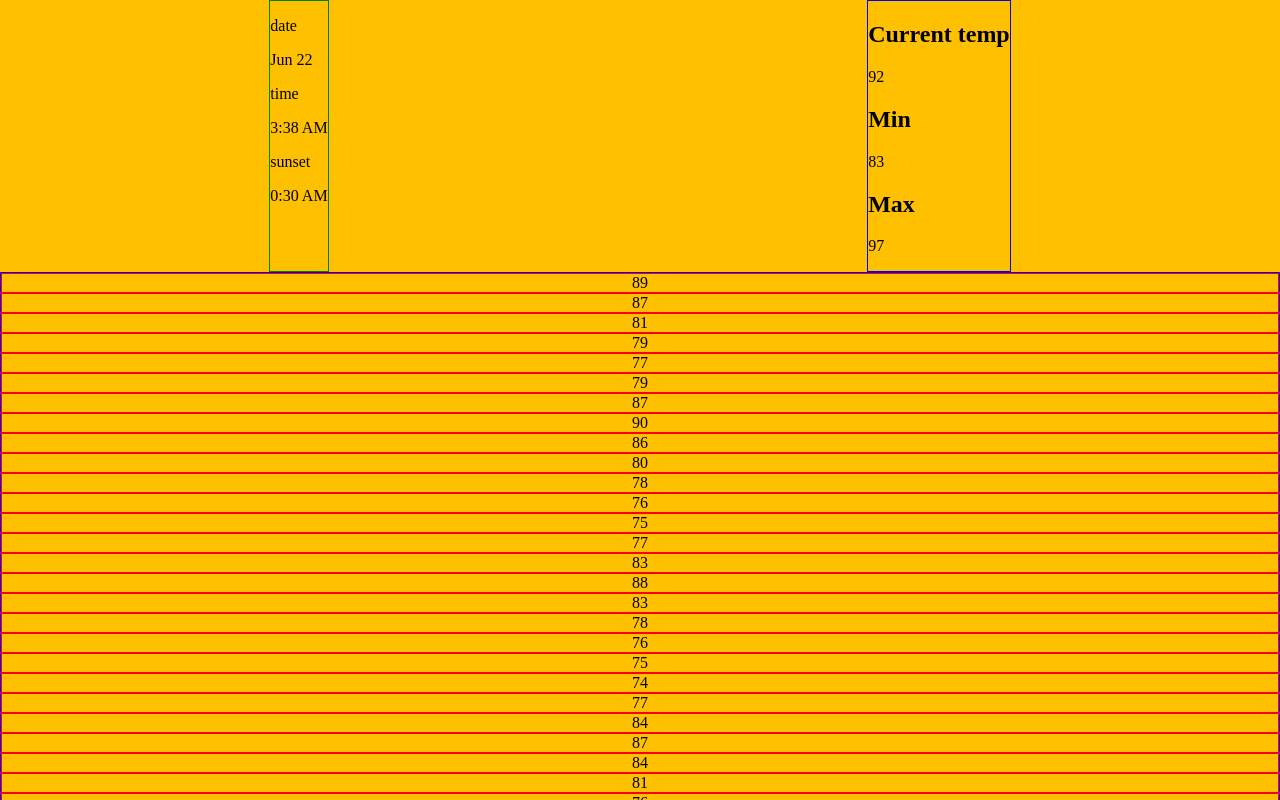
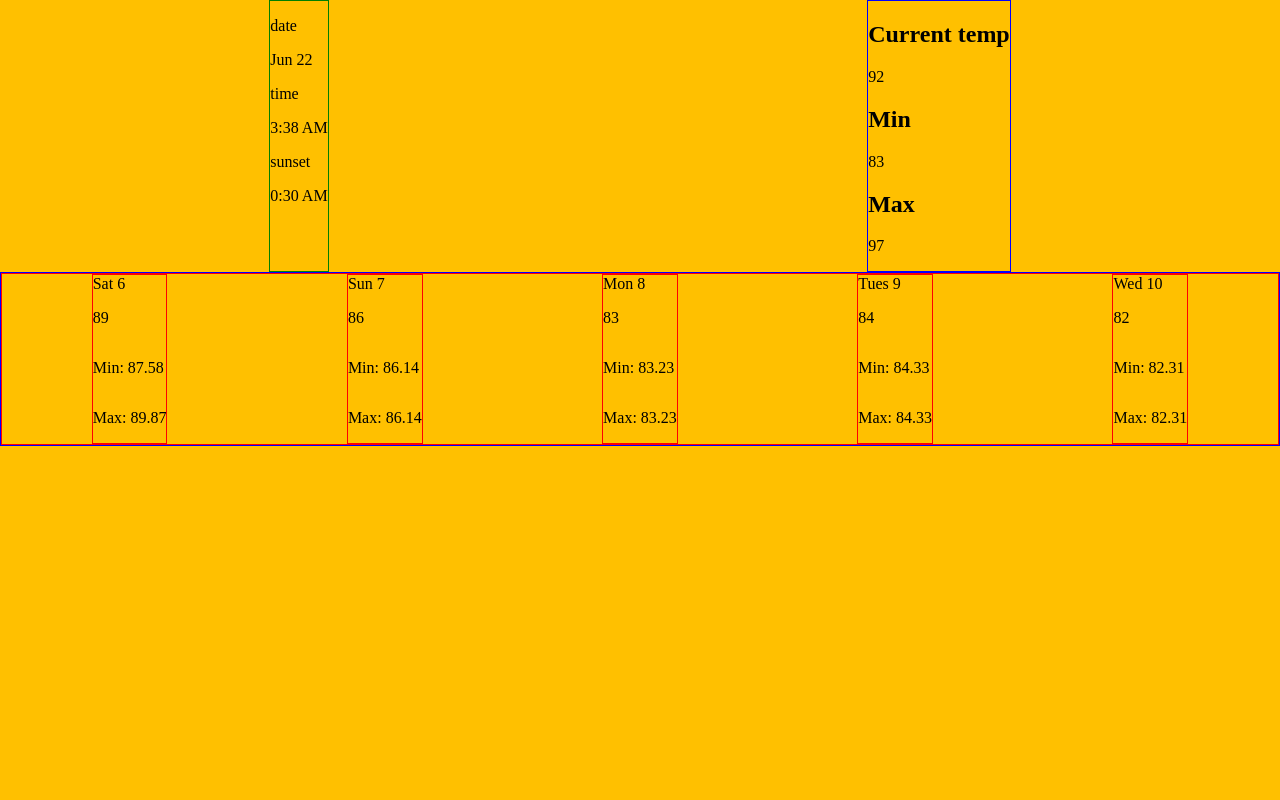
Before and after one commit to aliciahetrick/weather, a React (Vite) app: page / in a window 1280 px wide. Shown: the top 800 px of the page. Built offline with nearby package versions, Linux system fonts and the light colour scheme.

Commit message:
Update forecast cards

```diff
--- a/src/components/Weekly.tsx
+++ b/src/components/Weekly.tsx
@@ -4,8 +4,10 @@ import { TemporaryWeeklyWeatherData } from "./TemporaryWeeklyWeatherData";
 import styled from "styled-components";
 
 export interface IWeeklyWeatherData {
-  list: any;
+  list: any[];
 }
+
+export interface IDailyWeatherData {}
 
 const Weekly = () => {
   //   const API_key = import.meta.env.VITE_OPENWEATHERMAP_API_KEY;
@@ -14,8 +16,17 @@ const Weekly = () => {
   //   const units = "imperial";
 
   const [weather, setWeather] = useState<IWeeklyWeatherData | null>(null);
+  const [dailyWeather, setDailyWeather] = useState<IDailyWeatherData | null>(
+    null
+  );
+
+  const dayNames = ["Sun", "Mon", "Tues", "Wed", "Thu", "Fri", "Sat"];
 
   console.log("weekly weather", weather);
+  //   console.log("dt", weather.list[0].dt);
+
+  //   const date = new Date(weather.list[0].dt) * 1000)
+  //   console.log("dt type", new Date(weather.list[0].dt * 1000));
 
   //   useEffect(() => {
   //     fetch(
@@ -35,26 +46,44 @@ const Weekly = () => {
     setWeather(TemporaryWeeklyWeatherData);
   }, []);
 
+  useEffect(() => {
+    let newArr = weather?.list.filter(function (value, index) {
+      return index % 8 == 0;
+    });
+    setDailyWeather(newArr);
+  }, [weather]);
+
   return (
-    <>
-      {weather &&
-        weather?.list.map((listItem) => {
+    <Wrapper>
+      {dailyWeather &&
+        dailyWeather.map((listItem) => {
           return (
             <WeeklyWeatherCard>
-              {Math.floor(listItem.main.temp)}
+              {dayNames[new Date(listItem.dt * 1000).getDay()]}
+              {"  " + new Date(listItem.dt * 1000).getDate()}
+              <p>{Math.floor(listItem.main.temp)}</p>
+              <p>Min: {listItem.main.temp_min}</p>
+              <p>Max: {listItem.main.temp_max}</p>
             </WeeklyWeatherCard>
           );
         })}
-    </>
+    </Wrapper>
   );
 };
 
 export default Weekly;
 
+const Wrapper = styled.div`
+  border: 1px solid red;
+  display: flex;
+  flex-direction: row;
+  justify-content: space-around;
+`;
+
 const WeeklyWeatherCard = styled.div`
   border: 1px solid red;
   display: flex;
-  flex-direction: row;
+  flex-direction: column;
   justify-content: space-around;
 `;
 
```
